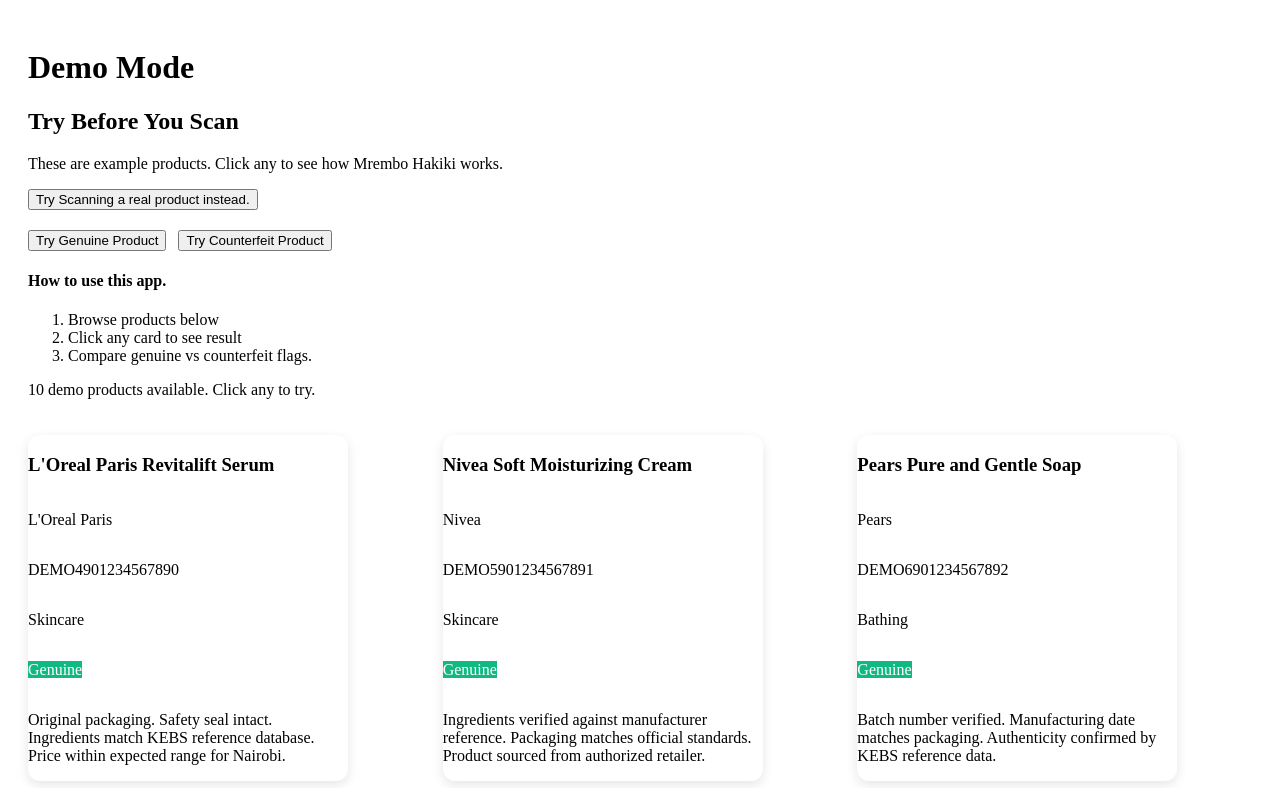
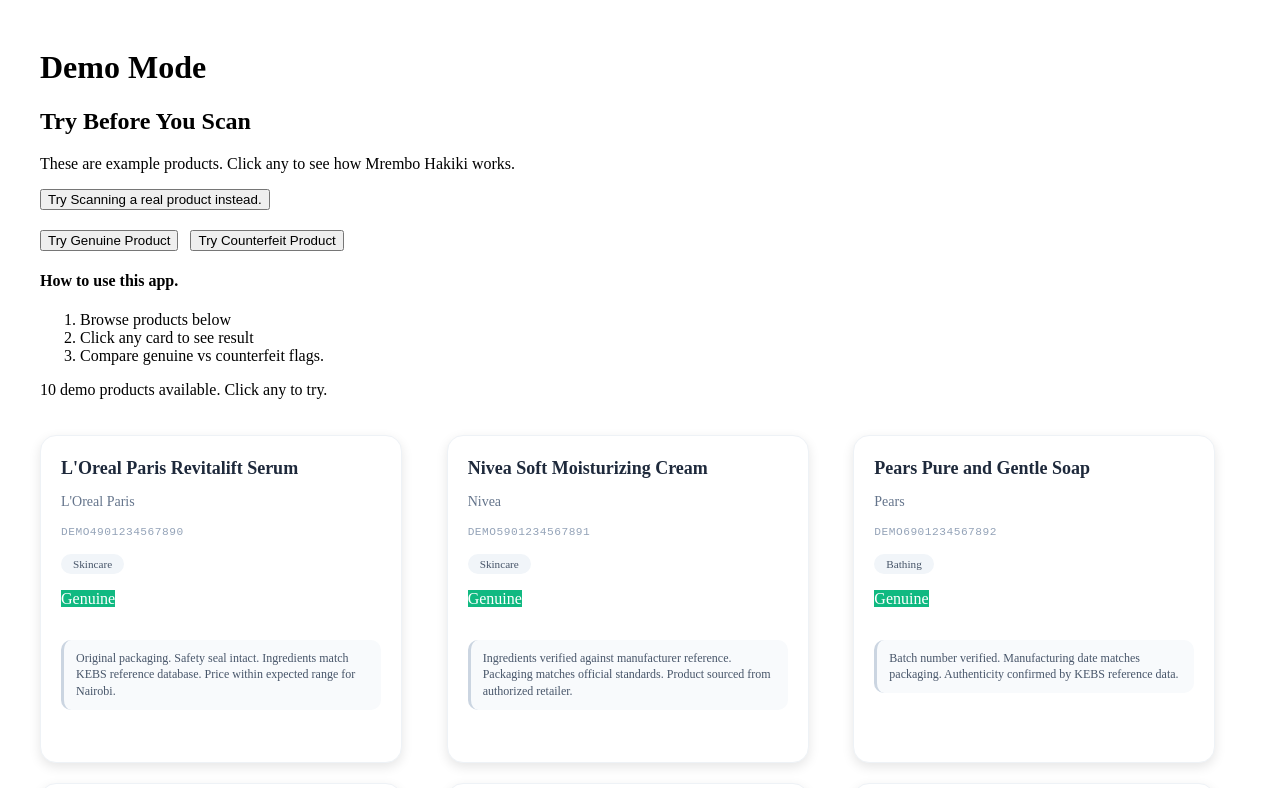
Before and after one commit to phiona-dev/mrembo-hakiki, a React app in the folder frontend/: page /demo in a window 1280 px wide. Shown: the top 788 px of the page. Built offline with nearby package versions, Linux system fonts and the light colour scheme; no server answers; the HTML template or start-up script is replaced by a standard one.

Commit message:
card styling

```diff
--- a/frontend/src/components/Card.css
+++ b/frontend/src/components/Card.css
@@ -3,9 +3,13 @@
     flex-direction: column;
     width: 100%;
     max-width: 320px;
+    padding: 20px;
+    cursor: pointer;
     background-color: #ffffff;
-    border-radius: 12px;
+    border-radius: 16px;
     box-shadow: 0 4px 12px rgba(0,0,0,0.1);
+    border: 1px solid #eef2f6;
+    gap: 8px;
     overflow: hidden;
     transition: transform 0.2s ease, box-shadow 0.2s ease
 }
@@ -13,4 +17,82 @@
 .cardContainer:hover {
     transform: translateY(-4px);
     box-shadow: 0 8px 24px rgba(0, 0, 0, 0.15);
+    border-color: #cbd5e1;
 }
+
+.cardContainer:active {
+    transform: translateY(0px);
+}
+
+.cardContainer::after {
+    content: "click to view details";
+    display: block;
+    font-size: 0.7rem;
+    color: #3b82f6;
+    text-align: right;
+    margin-top: 12px;
+    opacity: 0;
+    transition: opacity 0.2s ease;
+}
+
+.cardContainer:hover::after {
+    opacity: 0.7;
+}
+
+.cardName {
+    font-size: 1.125rem;
+    font-weight: 700;
+    color: #1e293b;
+    margin: 0 0 4px 0;
+    line-height: 1.4;
+    display: -webkit-box;
+    -webkit-line-clamp: 2;
+    -webkit-box-orient: vertical;
+    overflow: hidden;
+}
+
+.cardBrand {
+    font-size: 0.875rem;
+    color: #64748b;
+    margin: 0 0 8px 0;
+    font-weight: 500;
+}
+
+.cardTF {
+    margin: 8px 0 12px 0;
+}
+
+.cardBarcode {
+    font-size: 0.7rem;
+    color: #94a3b8;
+    margin: 0;
+    font-family: monospace;
+    letter-spacing: 0.5px;
+
+}
+
+.cardCategory {
+    display: inline-block;
+    background-color: #f1f5f9;
+    padding: 4px 12px;
+    border-radius: 20px;
+    font-size: 0.7rem;
+    color: #475569;
+    margin: 8px 0 0 0;
+    width: fit-content;
+}
+
+.cardNotes {
+    font-size: 0.75rem;
+    color: #475569;
+    background-color: #f8fafc;
+    padding: 10px 12px;
+    border-radius: 10px;
+    margin: 12px 0 0 0;
+    line-height: 1.4;
+    display: -webkit-box;
+    -webkit-line-clamp: 3;
+    -webkit-box-orient: vertical;
+    overflow: hidden;
+    border-left: 3px solid #cbd5e1
+}
--- a/frontend/src/pages/demoPage.jsx
+++ b/frontend/src/pages/demoPage.jsx
@@ -15,7 +15,7 @@
   }
 
   return (
-    <div style={{ padding: "20px", maxWidth: "1400px", margin: "0 auto" }}>
+    <div style={{ padding: "20px", maxWidth: "1200px", margin: "0 auto" }}>
     {/*Header section */}
       <div>
         <h1>Demo Mode</h1>
```
